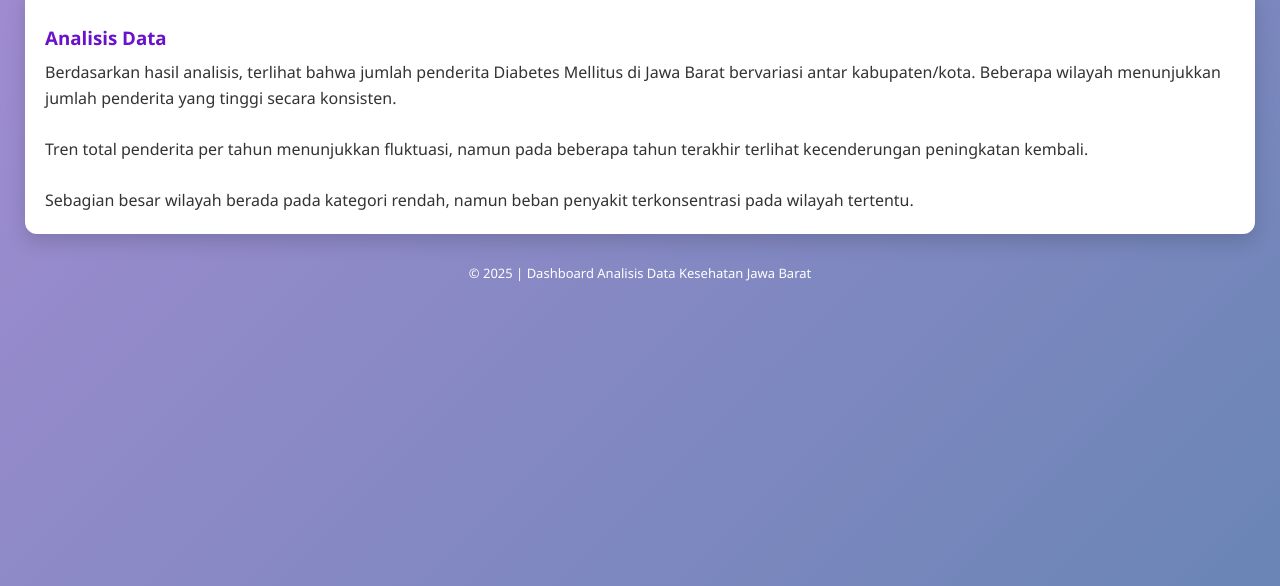
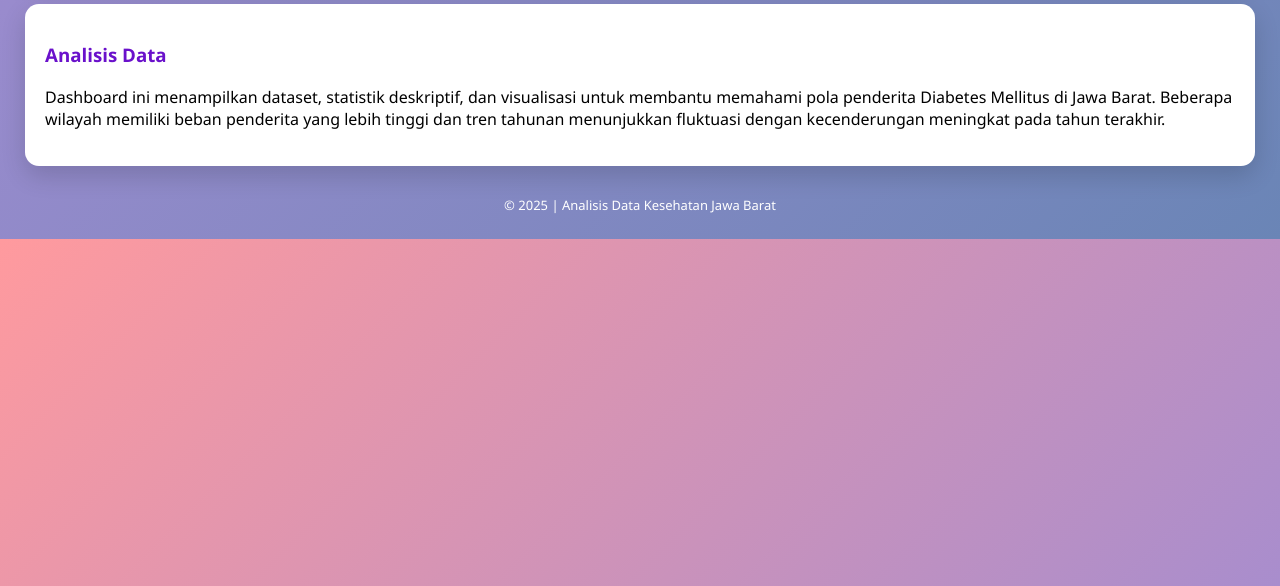
Before and after one commit to resaauliaa26/Tugas-Pandas, a Flask app: page / in a window 1280 px wide. Shown: the part 2014-2600 px from the top of the page. Run offline with Flask 3, Linux system fonts and the light colour scheme.

Commit message:
Update dashboard dan visualisasi

```diff
--- a/app.py
+++ b/app.py
@@ -1,8 +1,10 @@
+import os
 from flask import Flask, render_template
 import pandas as pd
 import matplotlib.pyplot as plt
 
 app = Flask(__name__)
+os.makedirs("static", exist_ok=True)
 
 # =====================
 # LOAD DATA
@@ -10,7 +12,7 @@ app = Flask(__name__)
 df = pd.read_csv("data_dm_jabar.csv")
 
 # =====================
-# PREPARE ANALYSIS
+# RINGKASAN
 # =====================
 total_rows = len(df)
 total_cols = len(df.columns)
@@ -24,28 +26,42 @@ statistik = df.describe().round(2).to_html(classes="table", border=0)
 # GRAFIK
 # =====================
 
-# Bar chart (2019)
+# BAR CHART (PINK)
 df_2019 = df[df["tahun"] == 2019]
 top10 = df_2019.sort_values("jumlah_penderita_dm", ascending=False).head(10)
 
 plt.figure(figsize=(8,4))
-plt.barh(top10["nama_kabupaten_kota"], top10["jumlah_penderita_dm"], color="orange")
+plt.barh(
+    top10["nama_kabupaten_kota"],
+    top10["jumlah_penderita_dm"],
+    color="#ff6f91"
+)
+plt.xlabel("Jumlah Penderita DM")
 plt.title("Top 10 Kabupaten/Kota DM Tertinggi (2019)")
 plt.tight_layout()
 plt.savefig("static/bar.png")
 plt.close()
 
-# Line chart (total per tahun)
+# LINE CHART (BIRU)
 per_tahun = df.groupby("tahun")["jumlah_penderita_dm"].sum()
 
 plt.figure(figsize=(6,4))
-plt.plot(per_tahun.index, per_tahun.values, marker="o")
+plt.plot(
+    per_tahun.index,
+    per_tahun.values,
+    marker="o",
+    linewidth=3,
+    color="#4d96ff"
+)
+plt.xlabel("Tahun")
+plt.ylabel("Jumlah Penderita DM")
 plt.title("Total Penderita DM per Tahun")
+plt.grid(alpha=0.3)
 plt.tight_layout()
 plt.savefig("static/line.png")
 plt.close()
 
-# Pie chart (kategori 2019)
+# PIE CHART (PINK–UNGU–BIRU)
 def kategori(x):
     if x > 50000:
         return "Tinggi"
@@ -58,7 +74,13 @@ df_2019["kategori"] = df_2019["jumlah_penderita_dm"].apply(kategori)
 pie = df_2019["kategori"].value_counts()
 
 plt.figure(figsize=(4,4))
-plt.pie(pie, labels=pie.index, autopct="%1.1f%%")
+plt.pie(
+    pie,
+    labels=pie.index,
+    autopct="%1.1f%%",
+    colors=["#4d96ff", "#ff6f91", "#845ec2"],
+    startangle=90
+)
 plt.title("Proporsi Kategori DM (2019)")
 plt.tight_layout()
 plt.savefig("static/pie.png")
--- a/templates/dashboard.html
+++ b/templates/dashboard.html
@@ -8,97 +8,75 @@
       body {
         font-family: "Segoe UI", Arial, sans-serif;
         margin: 0;
-        padding: 0;
         background: linear-gradient(135deg, #ff9a9e, #a18cd1, #6a85b6);
-        min-height: 100vh;
       }
-
       .container {
         padding: 25px;
       }
-
       h1 {
         color: white;
         margin-bottom: 5px;
       }
-
       .subtitle {
         color: #f1f1f1;
         margin-bottom: 25px;
       }
-
       .card {
         background: white;
-        border-radius: 12px;
+        border-radius: 14px;
         padding: 20px;
         margin-bottom: 25px;
-        box-shadow: 0 8px 20px rgba(0, 0, 0, 0.15);
+        box-shadow: 0 10px 25px rgba(0, 0, 0, 0.15);
       }
-
       .summary {
         display: grid;
         grid-template-columns: repeat(auto-fit, minmax(200px, 1fr));
         gap: 15px;
       }
-
       .summary-box {
-        background: linear-gradient(135deg, #a18cd1, #fbc2eb);
+        background: linear-gradient(135deg, #ff6f91, #845ec2);
         color: white;
         padding: 15px;
-        border-radius: 10px;
+        border-radius: 12px;
         text-align: center;
         font-weight: bold;
       }
-
       table {
         border-collapse: collapse;
         width: 100%;
-        font-size: 13px;
+        font-size: 12px;
       }
-
       th,
       td {
         border: 1px solid #ddd;
         padding: 6px;
       }
-
       th {
         background: linear-gradient(135deg, #6a85b6, #a18cd1);
         color: white;
         position: sticky;
         top: 0;
       }
-
       tr:nth-child(even) {
-        background-color: #f9f9f9;
+        background: #f9f9f9;
       }
-
       .scroll {
         max-height: 400px;
         overflow-y: auto;
       }
-
       img {
         max-width: 100%;
-        border-radius: 10px;
+        border-radius: 12px;
         margin-top: 15px;
       }
-
       h3 {
         color: #6a11cb;
-        margin-bottom: 10px;
       }
-
-      .analysis-text {
-        line-height: 1.6;
-        color: #333;
-      }
-
       footer {
         text-align: center;
         color: white;
+        font-size: 13px;
         margin-top: 30px;
-        font-size: 13px;
       }
     </style>
   </head>
@@ -108,15 +86,13 @@
       <h1>Dashboard Analisis Diabetes Mellitus</h1>
       <div class="subtitle">Data Kesehatan Provinsi Jawa Barat</div>
 
-      <!-- RINGKASAN -->
       <div class="card summary">
         <div class="summary-box">Total Baris<br />{{ total_rows }}</div>
         <div class="summary-box">Total Kolom<br />{{ total_cols }}</div>
-        <div class="summary-box">Kabupaten/Kota<br />{{ total_kab }}</div>
+        <div class="summary-box">Kab/Kota<br />{{ total_kab }}</div>
         <div class="summary-box">Tahun<br />{{ tahun }}</div>
       </div>
 
-      <!-- DATASET -->
       <div class="card">
         <h3>Dataset Lengkap</h3>
         <div class="scroll">
@@ -141,13 +117,11 @@
         </div>
       </div>
 
-      <!-- STATISTIK -->
       <div class="card">
         <h3>Statistik Deskriptif</h3>
         {{ statistik | safe }}
       </div>
 
-      <!-- VISUALISASI -->
       <div class="card">
         <h3>Visualisasi Data</h3>
         <img src="{{ url_for('static', filename='bar.png') }}" />
@@ -155,23 +129,18 @@
         <img src="{{ url_for('static', filename='pie.png') }}" />
       </div>
 
-      <!-- ANALISIS -->
       <div class="card">
         <h3>Analisis Data</h3>
-        <div class="analysis-text">
-          Berdasarkan hasil analisis, terlihat bahwa jumlah penderita Diabetes
-          Mellitus di Jawa Barat bervariasi antar kabupaten/kota. Beberapa
-          wilayah menunjukkan jumlah penderita yang tinggi secara konsisten.
-          <br /><br />
-          Tren total penderita per tahun menunjukkan fluktuasi, namun pada
-          beberapa tahun terakhir terlihat kecenderungan peningkatan kembali.
-          <br /><br />
-          Sebagian besar wilayah berada pada kategori rendah, namun beban
-          penyakit terkonsentrasi pada wilayah tertentu.
-        </div>
+        <p>
+          Dashboard ini menampilkan dataset, statistik deskriptif, dan
+          visualisasi untuk membantu memahami pola penderita Diabetes Mellitus
+          di Jawa Barat. Beberapa wilayah memiliki beban penderita yang lebih
+          tinggi dan tren tahunan menunjukkan fluktuasi dengan kecenderungan
+          meningkat pada tahun terakhir.
+        </p>
       </div>
 
-      <footer>© 2025 | Dashboard Analisis Data Kesehatan Jawa Barat</footer>
+      <footer>© 2025 | Analisis Data Kesehatan Jawa Barat</footer>
     </div>
   </body>
 </html>
```
Also changed, not shown: static/bar.png, static/line.png, static/pie.png.
